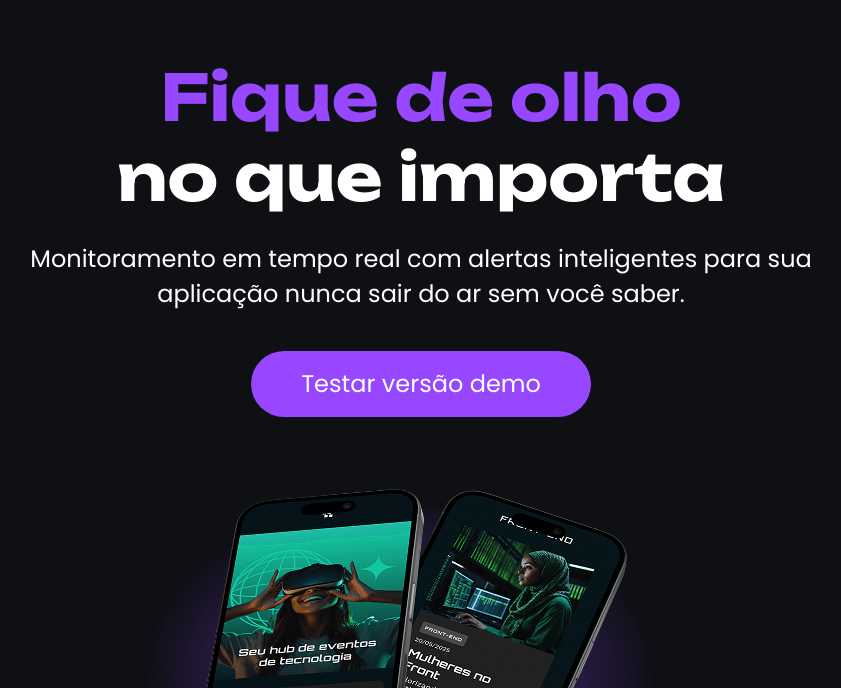
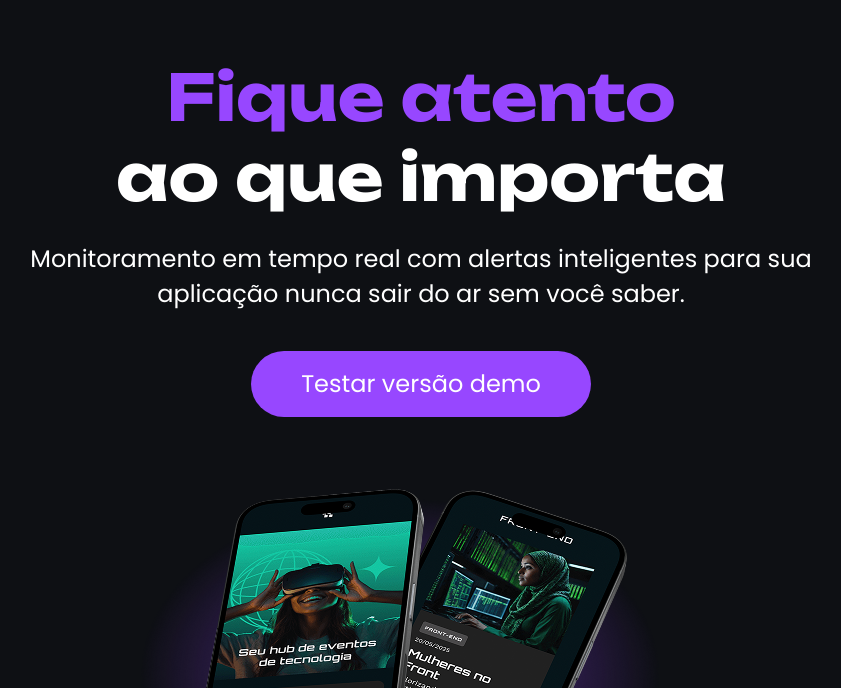
Before and after one commit to felipecoelhodev/tecboard, a plain HTML site: page index.html in a window 1280 px wide. Shown: the part 112-800 px from the top of the page, without its empty margins (219-1060 px from the left). Drawn offline with Linux system fonts and the light colour scheme.

Commit message:
Altera o titulo da página

```diff
--- a/index.html
+++ b/index.html
@@ -16,8 +16,8 @@
     <main>
         <section>
             <h1>
-                <span>Fique de olho</span>
-                <br>no que importa
+                <span>Fique atento</span>
+                <br>ao que importa
             </h1>
             <p>Monitoramento em tempo real com alertas inteligentes para sua <span>aplicação</span> nunca sair do ar sem você saber.</p>
             <a href="#">Testar versão demo</a>
```
